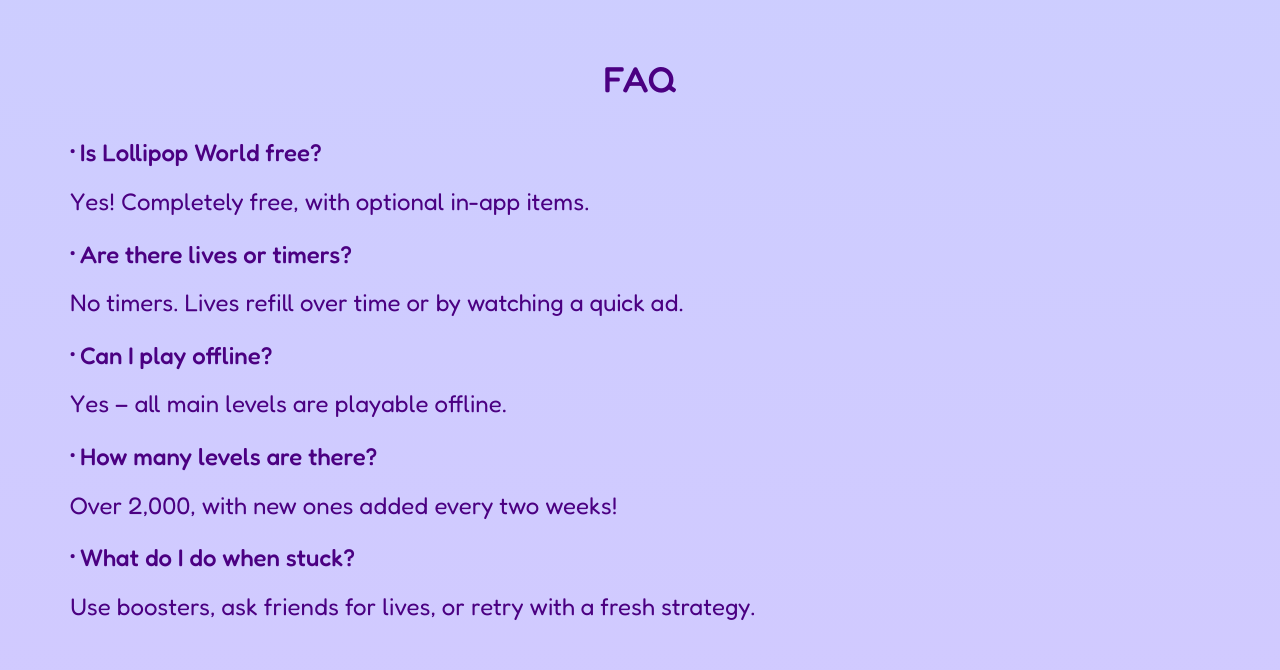
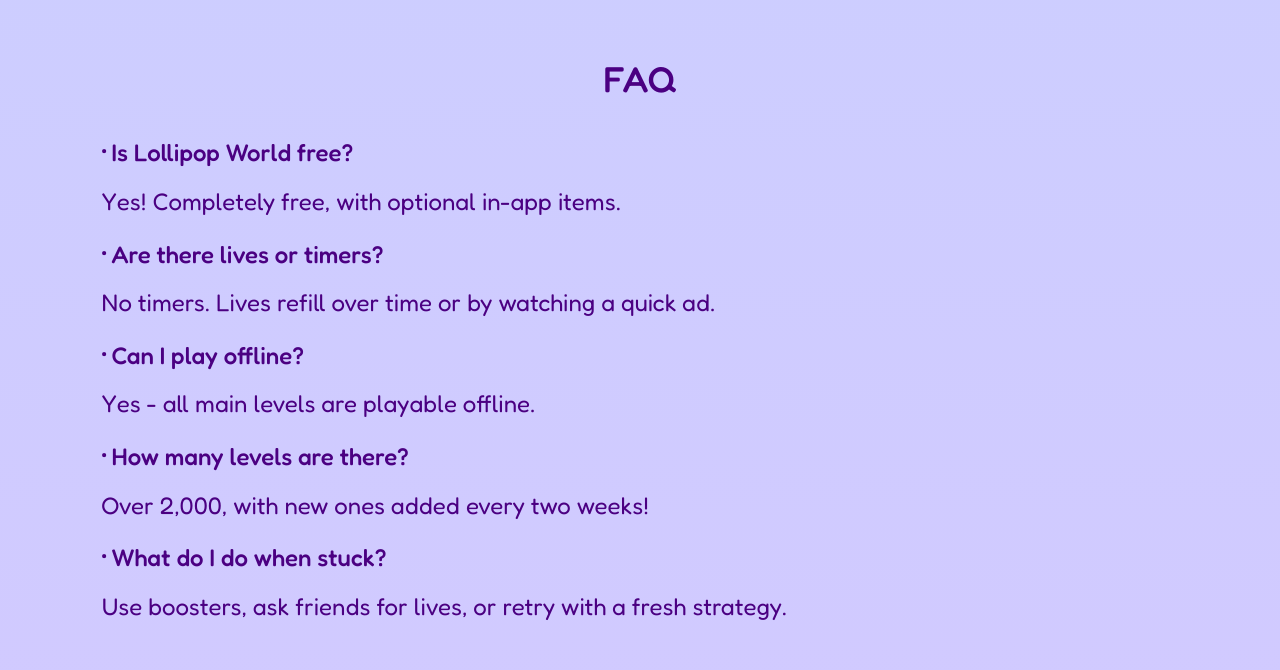
Before and after one commit to VladKorniiko/stp-9267, a website built with Vite: page src/index.html in a window 1280 px wide. Shown: the part 4700-5370 px from the top of the page. Built offline with nearby package versions, Linux system fonts and the light colour scheme.

Commit message:
correction faq-container

```diff
--- a/src/css/faq.css
+++ b/src/css/faq.css
@@ -15,8 +15,7 @@
   padding-left: 10px;
   margin-bottom: 8px;
 }
-.faq-answer {
-}
+
 .faq-question::before {
   content: '•';
   position: absolute;
@@ -26,6 +25,11 @@
   color: var(--text);
 }
 @media only screen and (min-width: 1200px) {
+  .faq-container {
+    width: 1077px;
+    margin-left: auto;
+    margin-right: auto;
+  }
   .faq-title {
     margin-bottom: 40px;
   }
--- a/src/partials/faq.html
+++ b/src/partials/faq.html
@@ -1,6 +1,7 @@
 <section id="faq">
   <div class="container">
     <h2 class="faq-title">FAQ</h2>
+    <div class="faq-container">
     <ul class="faq-list">
       <li class="faq-item">
         <p class="faq-question">Is Lollipop World free?</p>
@@ -16,7 +17,7 @@
       </li>
       <li class="faq-item">
         <p class="faq-question">Can I play offline?</p>
-        <p class="faq-answer">Yes – all main levels are playable offline.</p>
+        <p class="faq-answer">Yes - all main levels are playable offline.</p>
       </li>
       <li class="faq-item">
         <p class="faq-question">How many levels are there?</p>
@@ -32,4 +33,6 @@
       </li>
     </ul>
   </div>
+    </div>
+
 </section>
```
